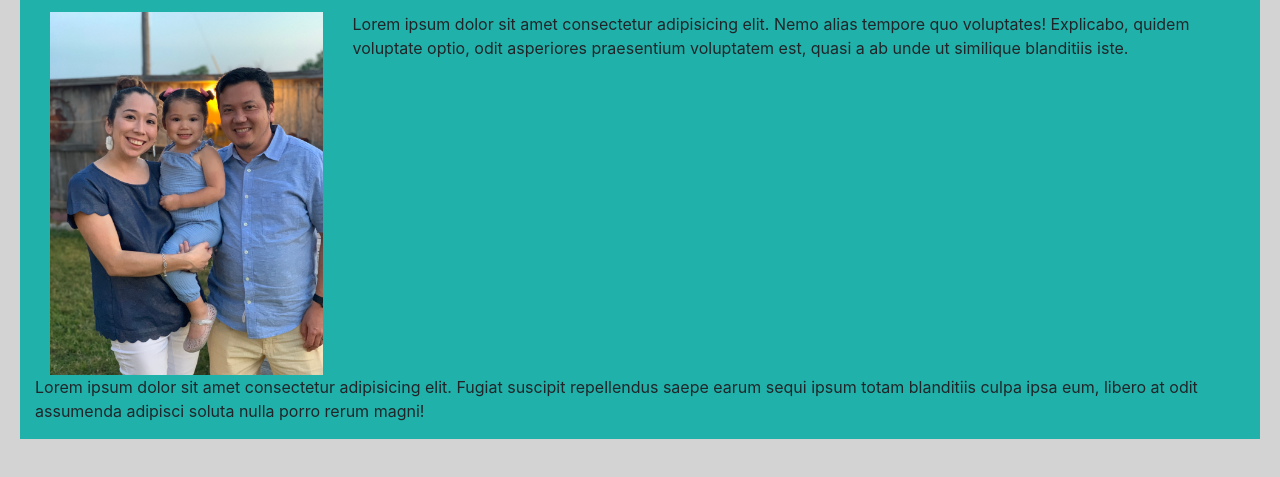
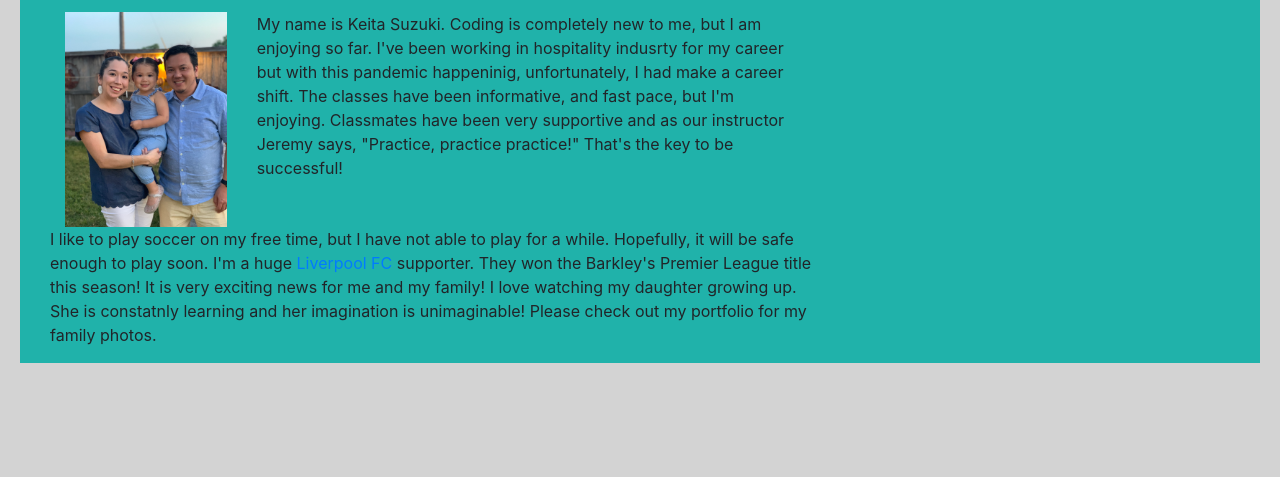
Before and after one commit to ksuzuki417/ksuzuki417.github.io, a plain HTML site: page homework2/index.html in a window 1280 px wide. Shown: the part 123-600 px from the top of the page. Drawn offline with nearby package versions, Linux system fonts and the light colour scheme.

Commit message:
personalized info added

```diff
--- a/homework2/index.html
+++ b/homework2/index.html
@@ -33,15 +33,24 @@
 
         <main>
             <div class="aboutMe">
-                <div class= "col-md-8"><h2>About Me</h2></div>
+                <div class= "col-md-8">
+                    <h2>About Me</h2>
                     <div class="row">
                         <div class=col-md-3>
                         <img src="/family.jpeg" class="family" alt="family photo">
                         </div>
-                        <div class="col-md-9">Lorem ipsum dolor sit amet consectetur adipisicing elit. Nemo alias tempore quo voluptates! Explicabo, quidem voluptate optio, odit asperiores praesentium voluptatem est, quasi a ab unde ut similique blanditiis iste.
+                        <div class="col-md-9">My name is Keita Suzuki. Coding is completely new to me, but I am enjoying so far.
+                            I've been working in hospitality indusrty for my career but with this pandemic happeninig, unfortunately, I had make a career shift.
+                            The classes have been informative, and fast pace, but I'm enjoying.
+                            Classmates have been very supportive and as our instructor Jeremy says, "Practice, practice practice!"
+                            That's the key to be successful!
                         </div>
-                        <p>Lorem ipsum dolor sit amet consectetur adipisicing elit. Fugiat suscipit repellendus saepe earum sequi ipsum totam blanditiis culpa ipsa eum, libero at odit assumenda adipisci soluta nulla porro rerum magni!</p>
-                        </div>
+                        <p>I like to play soccer on my free time, but I have not able to play for a while. Hopefully, it will be safe enough to play soon.
+                            I'm a huge <a href="https://www.liverpoolfc.com">Liverpool FC</a> supporter. They won the Barkley's Premier League title this season!
+                            It is very exciting news for me and my family! I love watching my daughter growing up. She is constatnly learning and her imagination is unimaginable!
+                            Please check out my portfolio for my family photos.
+                        </p>
+                    </div>
                 </div>
             </div>
 
```
Also changed, not shown: homework2/contact.html (+2 -2 lines).
